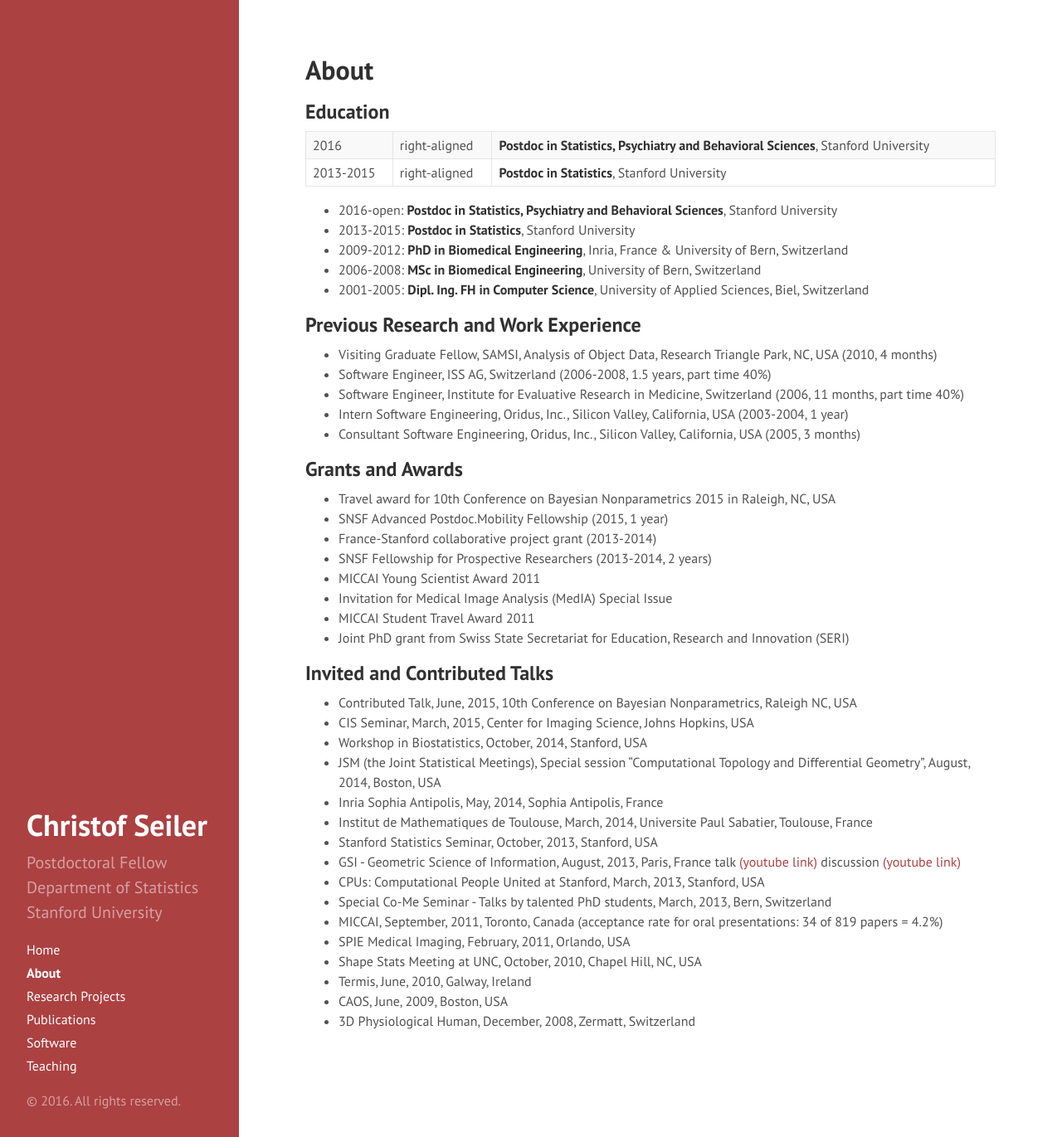
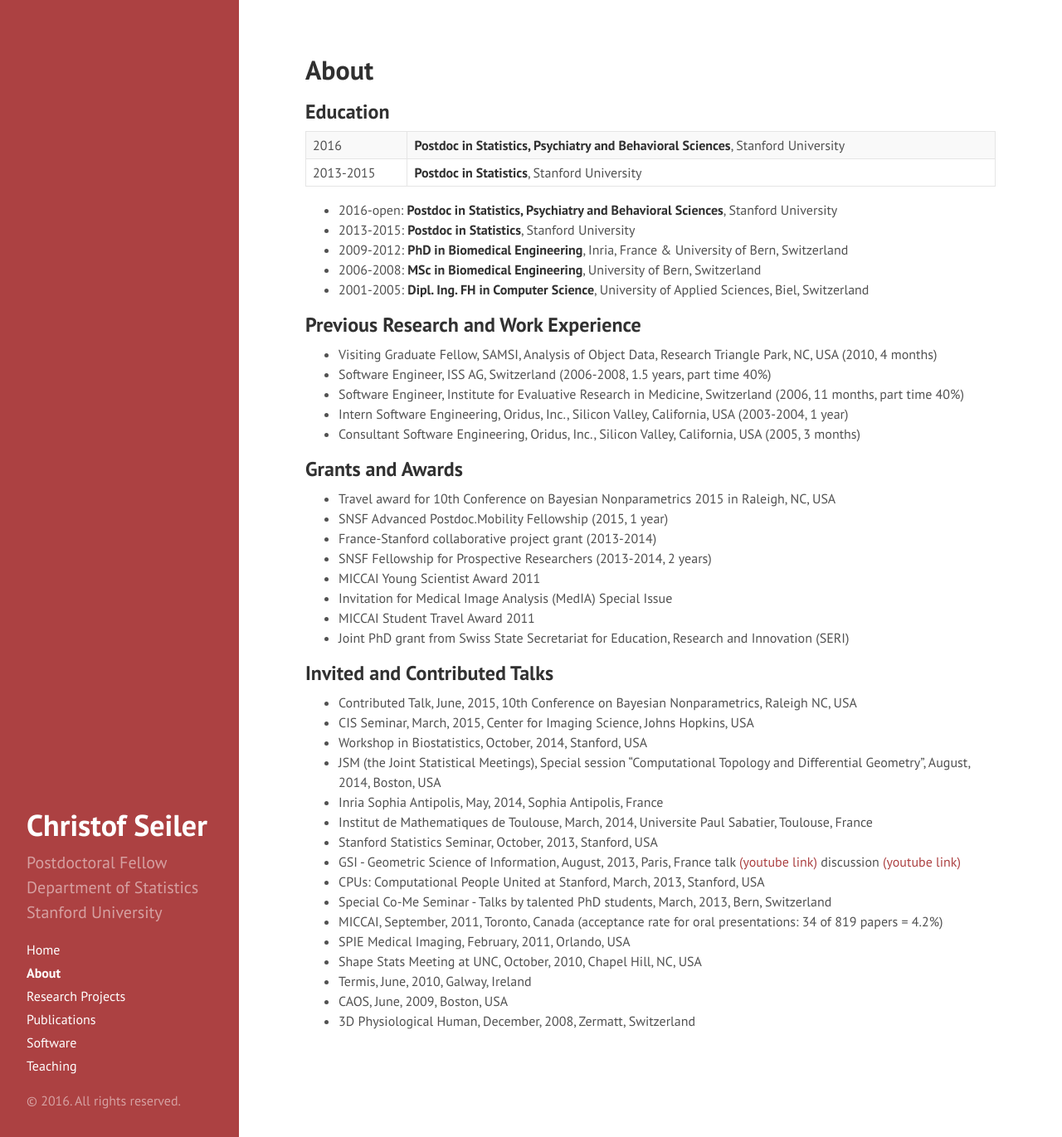
Before and after one commit to ChristofSeiler/ChristofSeiler.github.io, a Jekyll site: the page built from about.md, in a window 1280 px wide and 1371 px high. Shown: the whole window at 83% size. Built offline with Jekyll 4.4.1, drawn with Linux system fonts in a browser that asks for light colours.

Commit message:
use table for education

```diff
--- a/about.md
+++ b/about.md
@@ -5,8 +5,9 @@ title: About
 
 ## Education
 
-| 2016      | right-aligned | **Postdoc in Statistics, Psychiatry and Behavioral Sciences**, Stanford University |
-| 2013-2015 | right-aligned | **Postdoc in Statistics**, Stanford University |
+| :-------- | :------------------------:|
+| 2016      | **Postdoc in Statistics, Psychiatry and Behavioral Sciences**, Stanford University |
+| 2013-2015 | **Postdoc in Statistics**, Stanford University |
 
 * 2016-open: **Postdoc in Statistics, Psychiatry and Behavioral Sciences**, Stanford University
 * 2013-2015: **Postdoc in Statistics**, Stanford University
```
